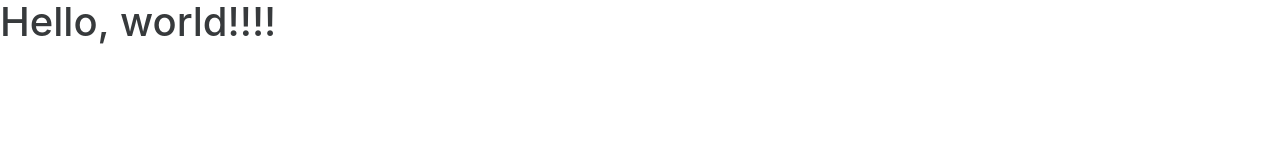
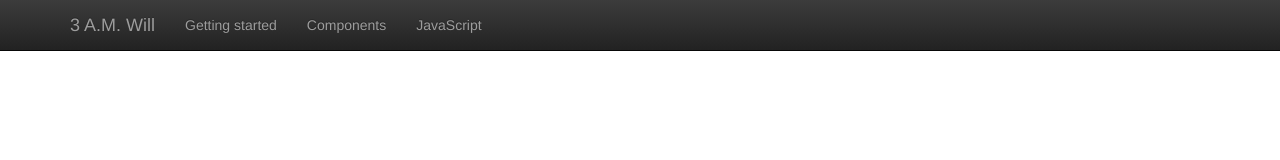
Before and after one commit to 3amWill/3amWill-MainSite, a plain HTML site: page index.html in a window 1280 px wide. Drawn offline with nearby package versions, Linux system fonts and the light colour scheme.

Commit message:
Getting Navbar setup

```diff
--- a/index.html
+++ b/index.html
@@ -5,24 +5,56 @@
     <meta http-equiv="X-UA-Compatible" content="IE=edge">
     <meta name="viewport" content="width=device-width, initial-scale=1">
     <!-- The above 3 meta tags *must* come first in the head; any other head content must come *after* these tags -->
+    <meta name="description" content="">
+    <meta name="author" content="">
+
     <title>3 A.M. Will</title>
 
-    <!-- Bootstrap -->
-    <link href="css/bootstrap.min.css" rel="stylesheet">
+    <!-- Latest compiled and minified CSS -->
+    <link rel="stylesheet" href="https://maxcdn.bootstrapcdn.com/bootstrap/3.3.7/css/bootstrap.min.css" integrity="sha384-BVYiiSIFeK1dGmJRAkycuHAHRg32OmUcww7on3RYdg4Va+PmSTsz/K68vbdEjh4u" crossorigin="anonymous">
 
-    <!-- HTML5 shim and Respond.js for IE8 support of HTML5 elements and media queries -->
-    <!-- WARNING: Respond.js doesn't work if you view the page via file:// -->
-    <!--[if lt IE 9]>
-    <script src="https://oss.maxcdn.com/html5shiv/3.7.3/html5shiv.min.js"></script>
-    <script src="https://oss.maxcdn.com/respond/1.4.2/respond.min.js"></script>
-    <![endif]-->
+    <!-- Optional theme -->
+    <link rel="stylesheet" href="https://maxcdn.bootstrapcdn.com/bootstrap/3.3.7/css/bootstrap-theme.min.css" integrity="sha384-rHyoN1iRsVXV4nD0JutlnGaslCJuC7uwjduW9SVrLvRYooPp2bWYgmgJQIXwl/Sp" crossorigin="anonymous">
+
+
 </head>
+
+
 <body>
-<h1>Hello, world!!!!</h1>
+<header class="navbar navbar-inverse navbar-fixed-top bs-docs-nav" role="banner">
+    <div class="container">
+        <div class="navbar-header">
+            <button class="navbar-toggle" type="button" data-toggle="collapse" data-target=".bs-navbar-collapse">
+                <span class="sr-only">Toggle navigation</span>
+                <span class="icon-bar"></span>
+                <span class="icon-bar"></span>
+                <span class="icon-bar"></span>
+            </button>
+            <a href="./" class="navbar-brand">3 A.M. Will</a>
+        </div>
+        <nav class="collapse navbar-collapse bs-navbar-collapse" role="navigation">
+            <ul class="nav navbar-nav">
+                <li>
+                    <a href="#">Getting started</a>
+                </li>
+                <li>
+                    <a href="#">Components</a>
+                </li>
+                <li>
+                    <a href="#">JavaScript</a>
+                </li>
+            </ul>
+        </nav>
+    </div>
+</header>
 
+
+<!-- Bootstrap core JavaScript
+    ================================================== -->
+<!-- Latest compiled and minified JavaScript -->
 <!-- jQuery (necessary for Bootstrap's JavaScript plugins) -->
 <script src="https://ajax.googleapis.com/ajax/libs/jquery/1.12.4/jquery.min.js"></script>
 <!-- Include all compiled plugins (below), or include individual files as needed -->
-<script src="js/bootstrap.min.js"></script>
+<script src="https://maxcdn.bootstrapcdn.com/bootstrap/3.3.7/js/bootstrap.min.js" integrity="sha384-Tc5IQib027qvyjSMfHjOMaLkfuWVxZxUPnCJA7l2mCWNIpG9mGCD8wGNIcPD7Txa" crossorigin="anonymous"></script>
 </body>
 </html>
```
